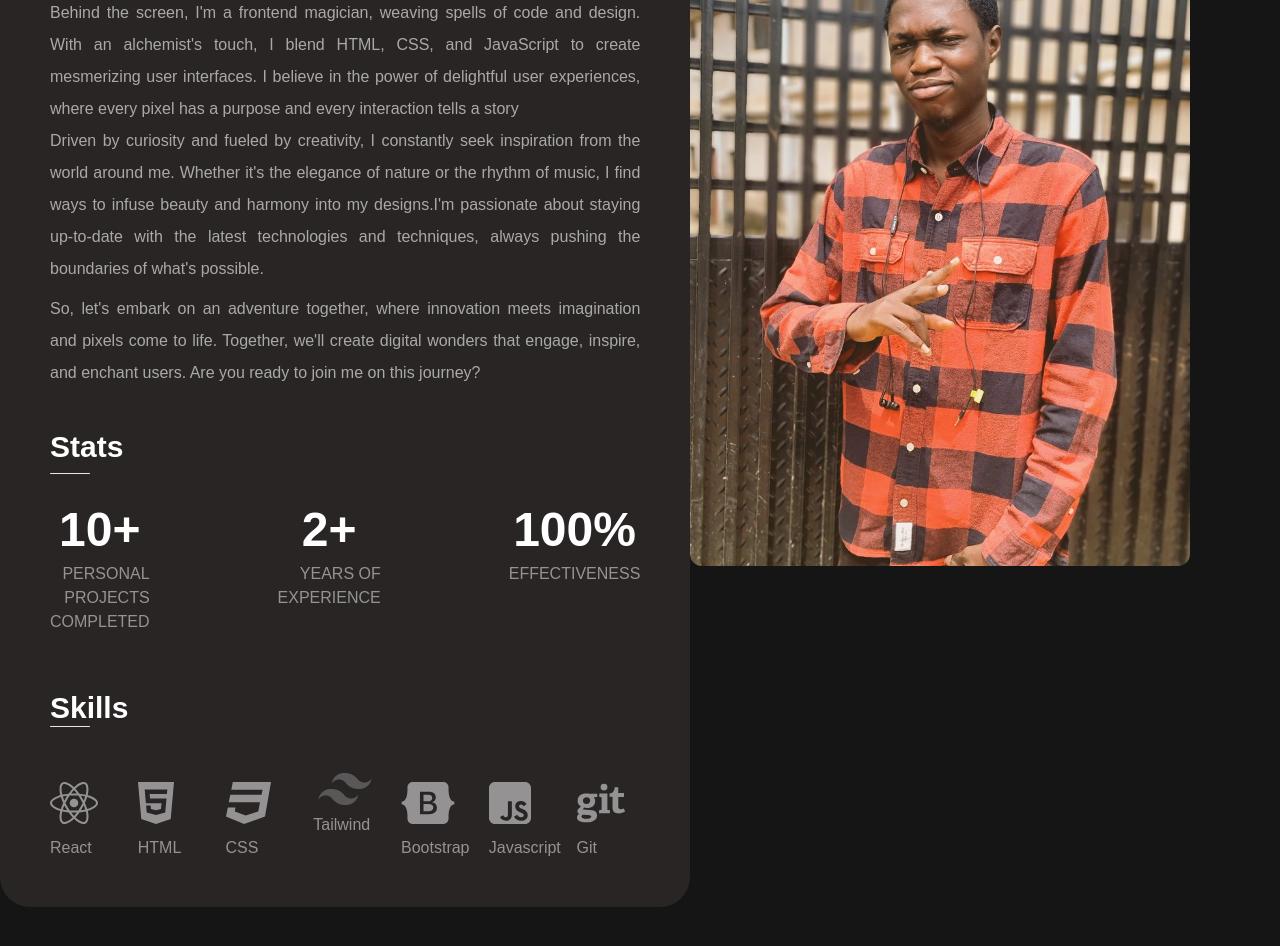
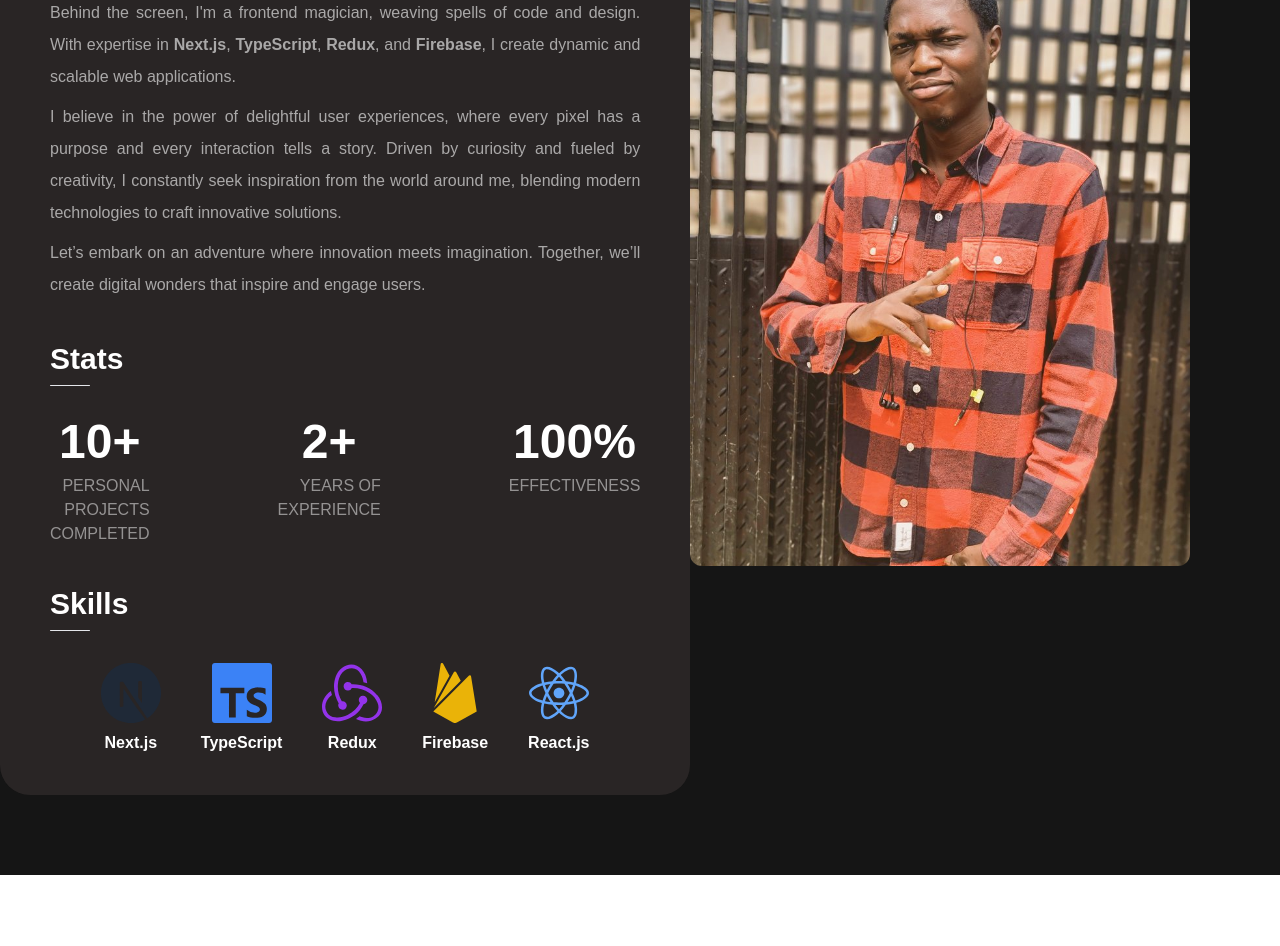
Before and after one commit to Apex10A/MY-PORTFOLIO, a React (Create React App) app: page /about in a window 1280 px wide. Shown: the part 300-1246 px from the top of the page. After the commit the page ends 1175 px from the top, so only its background shows below. Built offline with nearby package versions, Linux system fonts and the light colour scheme; a web font is replaced by a local one.

Commit message:
fix: about page

```diff
--- a/src/Components/Story/About.js
+++ b/src/Components/Story/About.js
@@ -1,63 +1,122 @@
-import React from 'react'
-import Navigation from '../Navigation'
-import Mypic from './Mypic.jpeg'
-import Skill from './Skill'
+import React, { useEffect, useState } from 'react';
+import Navigation from '../Navigation';
+import Mypic from './Mypic.jpeg';
+import Skill from './Skill';
+import { FaReact } from 'react-icons/fa';
+import { SiNextdotjs, SiTypescript, SiRedux, SiFirebase } from 'react-icons/si';
+
+const useCountAnimation = (end: number, duration: number) => {
+  const [count, setCount] = useState(0);
+
+  useEffect(() => {
+    let start = 0;
+    const increment = end / (duration / 10); // Increment every 10ms
+    const interval = setInterval(() => {
+      start += increment;
+      if (start >= end) {
+        setCount(end);
+        clearInterval(interval);
+      } else {
+        setCount(Math.ceil(start));
+      }
+    }, 10);
+    return () => clearInterval(interval);
+  }, [end, duration]);
+
+  return count;
+};
 
 const About = () => {
+  const projectsCount = useCountAnimation(10, 1500); // Count to 10 in 1.5 seconds
+  const experienceCount = useCountAnimation(2, 1500); // Count to 2 in 1.5 seconds
+  const effectivenessCount = useCountAnimation(100, 1500); // Count to 100 in 1.5 seconds
+
   return (
-    <div className=''>
-      <Navigation/>
-          <div id='About' className=' h-screen lg:h-[100%] pb-20 pt-[200px]  pr-16'>
+    <div>
+      <Navigation />
+      <div id="About" className="h-screen lg:h-auto pb-20 pt-[200px] pr-16">
+        <div className="lg:flex block justify-center">
+          {/* About Me Section */}
+          <div className="mx-auto w-full" id="about">
+            <h1 className="text-3xl font-bold mb-2">Want to know about me?</h1>
+            <hr className="w-10 rounded-lg mb-3 font-extrabold" />
 
-        <div className='lg:flex block justify-center'>
-            <div className='mx-auto w-[100%]' id='about'>
-                <h1 className='text-3xl font-bold mb-2'>Want to know about me?</h1>
-                <hr className='w-10 rounded-lg mb-3 font-extrabold'/>
-
-                <div className='leading-8 ' id='langs'>
-                <p className='text-justify'>Behind the screen, I'm a frontend magician, weaving spells of code and design. With an alchemist's touch, I blend HTML, CSS, and JavaScript to create mesmerizing user interfaces. I believe in the power of delightful user experiences, where every pixel has a purpose and every interaction tells a story</p>
-                <p className='text-justify'>Driven by curiosity and fueled by creativity, I constantly seek inspiration from the world around me. Whether it's the elegance of nature or the rhythm of music, I find ways to infuse beauty and harmony into my designs.I'm passionate about staying up-to-date with the latest technologies and techniques, always pushing the boundaries of
-                   what's possible.
+            <div className="leading-8" id="langs">
+              <p className="text-justify">
+                Behind the screen, I'm a frontend magician, weaving spells of code and design. With expertise in
+                <strong> Next.js</strong>, <strong>TypeScript</strong>, <strong>Redux</strong>, and <strong>Firebase</strong>, I create dynamic and scalable web applications.
               </p>
-
-                <p className='text-justify pt-2'> So, let's embark on an adventure together, where innovation meets imagination and pixels come to life. Together, we'll create digital wonders that engage, inspire, and enchant users. Are you ready to join me on this journey?</p>
+              <p className="text-justify pt-2">
+                I believe in the power of delightful user experiences, where every pixel has a purpose and every interaction tells a story. Driven by curiosity and fueled by creativity, I constantly seek inspiration from the world around me, blending modern technologies to craft innovative solutions.
+              </p>
+              <p className="text-justify pt-2">
+                Let’s embark on an adventure where innovation meets imagination. Together, we’ll create digital wonders that inspire and engage users.
+              </p>
             </div>
 
-                <div className='pt-[40px]'>
+            {/* Stats Section */}
+            <div className="pt-10">
+              <h2 className="text-3xl font-bold pb-2">Stats</h2>
+              <hr className="w-10 rounded-lg mb-3 font-extrabold" />
+
+              <div className="lg:flex grid sm:grid-cols-2 justify-center lg:gap-32 gap-20 pt-5">
                 <div>
-                    <h2 className='text-3xl font-bold pb-2'>Stats</h2>
-                    <hr className='w-10 rounded-lg mb-3 font-extrabold'/>
-                  </div>
-
-                <div className='lg:flex grid sm:grid-cols-2 justify-center lg:gap-32 gap-20 pt-5'>
-                  <div className=''>
-                    <h2 className='font-bold text-center text-5xl'>10+</h2>
-                    <p className='uppercase text-center lg:text-right pt-2 opacity-[0.5]'>Personal Projects completed</p>
+                  <h2 className="font-bold text-center text-5xl">{projectsCount}+</h2>
+                  <p className="uppercase text-center lg:text-right pt-2 opacity-50">Personal Projects Completed</p>
                 </div>
                 <div>
-                    <h2 className='font-bold text-center text-5xl'>2+</h2>
-                    <p className='uppercase text-center lg:text-right pt-2 opacity-[0.5]'>Years of Experience</p>
+                  <h2 className="font-bold text-center text-5xl">{experienceCount}+</h2>
+                  <p className="uppercase text-center lg:text-right pt-2 opacity-50">Years of Experience</p>
                 </div>
                 <div>
-                    <h2 className='font-bold text-center text-5xl'>100%</h2>
-                    <p className='uppercase text-center lg:text-right pt-2 opacity-[0.5]'>Effectiveness</p>
-                  </div>
-                </div>
-                <div>
-              <Skill/>
+                  <h2 className="font-bold text-center text-5xl">{effectivenessCount}%</h2>
+                  <p className="uppercase text-center lg:text-right pt-2 opacity-50">Effectiveness</p>
                 </div>
               </div>
             </div>
-            <div className='relative left-7 lg:left-0 mt-10 lg:mt-0'>
-              <img src={Mypic} className='rounded-xl mx-auto lg:mx-0 w-[95%] lg:max-w-[650px]' alt="" />
+
+            {/* Skills Section */}
+            <div className="pt-10">
+              <h2 className="text-3xl font-bold pb-2">Skills</h2>
+              <hr className="w-10 rounded-lg mb-3 font-extrabold" />
+
+              <div className="flex flex-wrap justify-center gap-10 pt-5">
+                <div className="flex flex-col items-center">
+                  <SiNextdotjs className="text-6xl text-gray-800" />
+                  <p className="pt-2 font-bold text-center">Next.js</p>
+                </div>
+                <div className="flex flex-col items-center">
+                  <SiTypescript className="text-6xl text-blue-500" />
+                  <p className="pt-2 font-bold text-center">TypeScript</p>
+                </div>
+                <div className="flex flex-col items-center">
+                  <SiRedux className="text-6xl text-purple-600" />
+                  <p className="pt-2 font-bold text-center">Redux</p>
+                </div>
+                <div className="flex flex-col items-center">
+                  <SiFirebase className="text-6xl text-yellow-500" />
+                  <p className="pt-2 font-bold text-center">Firebase</p>
+                </div>
+                <div className="flex flex-col items-center">
+                  <FaReact className="text-6xl text-blue-400" />
+                  <p className="pt-2 font-bold text-center">React.js</p>
+                </div>
+              </div>
             </div>
           </div>
 
-
+          {/* Image Section */}
+          <div className="relative left-7 lg:left-0 mt-10 lg:mt-0">
+            <img
+              src={Mypic}
+              className="rounded-xl mx-auto lg:mx-0 w-[95%] lg:max-w-[650px] hover:brightness-75 transition duration-300"
+              alt="My portrait"
+            />
           </div>
         </div>
+      </div>
+    </div>
+  );
+};
 
-  )
-}
-
-export default About
+export default About;
```
Lines whose indentation alone changed are shown as unchanged.
